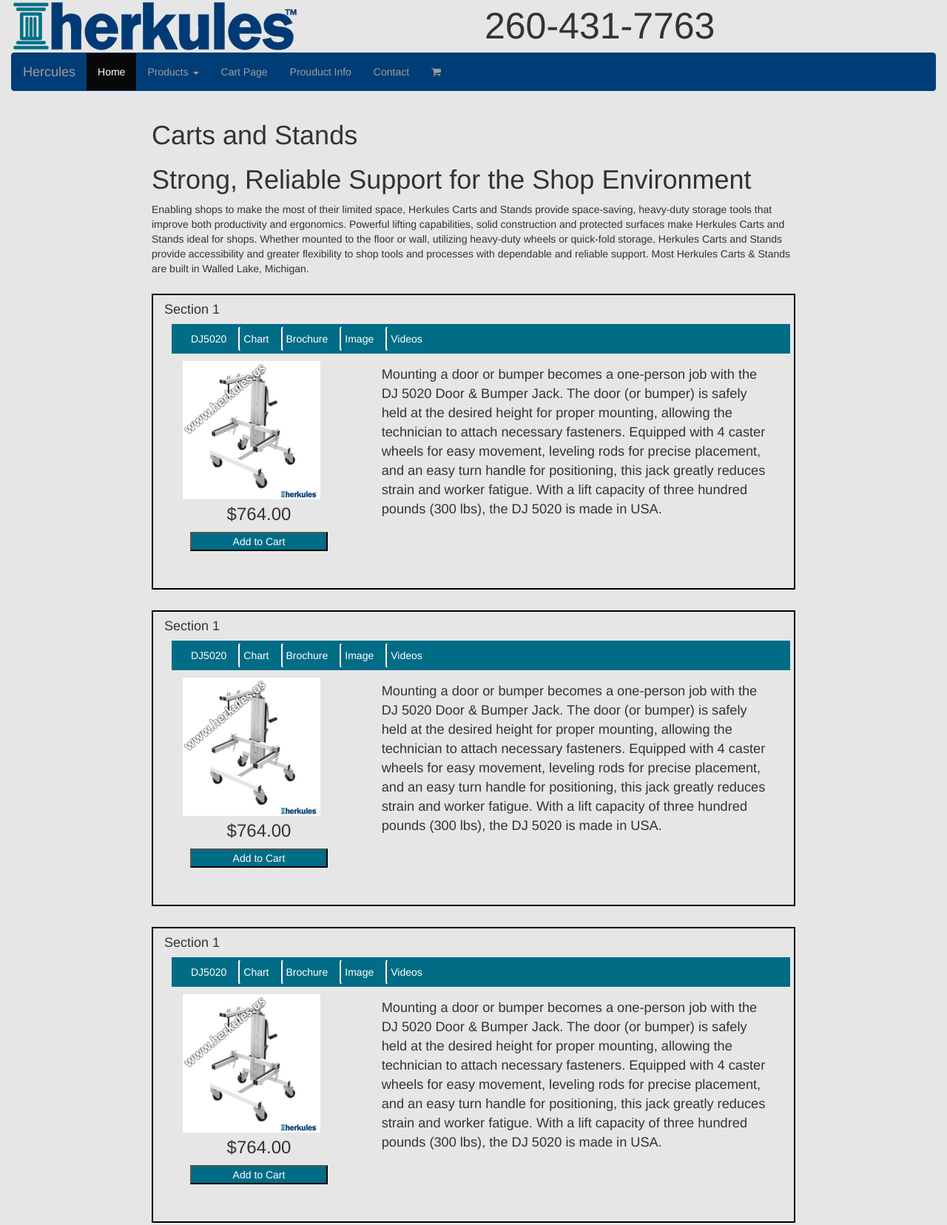
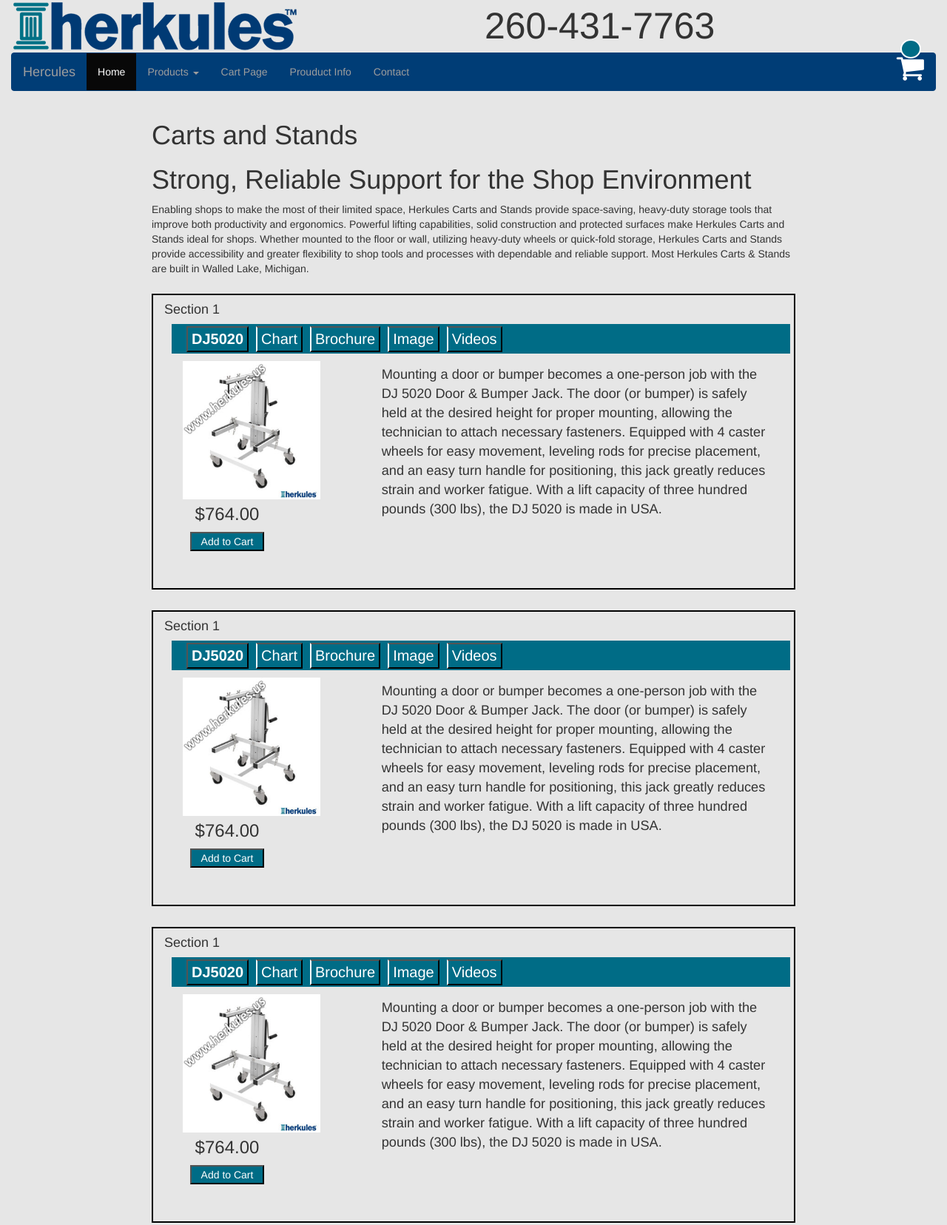
Before and after one commit to JacobMason83/ecommerceClone, a plain HTML site: page index.html in a window 1280 px wide. Shown: the top 1656 px of the page at 74% size. Drawn offline with nearby package versions, Linux system fonts and the light colour scheme.

Commit message:
added styles and js to the file structure

```diff
--- a/index.html
+++ b/index.html
@@ -7,11 +7,12 @@
     <link rel="stylesheet" href="https://maxcdn.bootstrapcdn.com/bootstrap/3.4.1/css/bootstrap.min.css">
     <script src="https://ajax.googleapis.com/ajax/libs/jquery/3.5.1/jquery.min.js"></script>
     <script src="https://maxcdn.bootstrapcdn.com/bootstrap/3.4.1/js/bootstrap.min.js"></script>
+
     <link
       rel="stylesheet"
       href="https://cdnjs.cloudflare.com/ajax/libs/font-awesome/4.7.0/css/font-awesome.min.css"
     />
-    <link href="styles/main.css" rel="stylesheet" />
+    <link href="./styles/index.css" rel="stylesheet" />
     <link  href="./pages/pay-page.html">
     <script src='./scripts/cart.js' async ></script>
   </head>
@@ -45,10 +46,10 @@
               <li><a href="#">Prouduct Info</a></li>
               <li><a href="#">Contact</a></li>
 
-                <li class='nav-bar-right icon-bar justify-content-end'><i class='count-custom'></i><a class="fa fa-shopping-cart" aria-hidden="true"></a></li>
 
             </ul>
 
+            <div class='nav-bar-right icon-bar count-div'><i class='count-custom'></i><a class="fa fa-shopping-cart" aria-hidden="true"></a></div>
           </div>
           </div>
       </nav>
@@ -74,11 +75,11 @@
                   <h4>Section 1</h4>
                 </div>
                   <div class="menu list-inline  ">
-                      <a class='tab-links-title' target="_blank" class='title'><button class="btn">DJ5020</button></a>
-                      <a class='tab-links' target="_blank" class='links'><button class="btn">Chart</button></a>
-                      <a class='tab-links' target="_blank" class='links'><button class="btn">Brochure</button></a>
-                      <a class='tab-links' target="_blank" class='links'><button class="btn">Image</button></a>
-                      <a class='tab-links' target="_blank" class='links'><button class="btn">Videos</button></a>
+                      <a class='tab-links-title' target="_blank" class='title'><button class="menu-btn">DJ5020</button></a>
+                      <a class='tab-links' target="_blank" class='links'><button class="menu-btn">Chart</button></a>
+                      <a class='tab-links' target="_blank" class='links'><button class="menu-btn">Brochure</button></a>
+                      <a class='tab-links' target="_blank" class='links'><button class="menu-btn">Image</button></a>
+                      <a class='tab-links' target="_blank" class='links'><button class="menu-btn">Videos</button></a>
                   </div>
 
 
@@ -90,7 +91,7 @@
                       </div>
                       <div id="bottom">
                         <h3>$764.00</h3>
-                        <button id='btn' type="button">Add to Cart</button>
+                        <button class='card-btn' type="button">Add to Cart</button>
                       </div>
                   </li>
                     </ol>
@@ -100,11 +101,11 @@
                   <h4>Section 1</h4>
                 </div>
                   <div class="menu list-inline  ">
-                      <a class='tab-links-title' target="_blank" class='title'><button class="btn">DJ5020</button></a>
-                      <a class='tab-links' target="_blank" class='links'><button class="btn">Chart</button></a>
-                      <a class='tab-links' target="_blank" class='links'><button class="btn">Brochure</button></a>
-                      <a class='tab-links' target="_blank" class='links'><button class="btn">Image</button></a>
-                      <a class='tab-links' target="_blank" class='links'><button class="btn">Videos</button></a>
+                      <a class='tab-links-title' target="_blank" class='title'><button class="menu-btn">DJ5020</button></a>
+                      <a class='tab-links' target="_blank" class='links'><button class="menu-btn">Chart</button></a>
+                      <a class='tab-links' target="_blank" class='links'><button class="menu-btn">Brochure</button></a>
+                      <a class='tab-links' target="_blank" class='links'><button class="menu-btn">Image</button></a>
+                      <a class='tab-links' target="_blank" class='links'><button class="menu-btn">Videos</button></a>
                   </div>
 
 
@@ -116,7 +117,7 @@
                       </div>
                       <div id="bottom">
                         <h3>$764.00</h3>
-                        <button id='btn' type="button">Add to Cart</button>
+                        <button class='card-btn' type="button">Add to Cart</button>
                       </div>
                   </li>
                     </ol>
@@ -126,11 +127,11 @@
                   <h4>Section 1</h4>
                 </div>
                   <div class="menu list-inline  ">
-                      <a class='tab-links-title' target="_blank" class='title'><button class="btn">DJ5020</button></a>
-                      <a class='tab-links' target="_blank" class='links'><button class="btn">Chart</button></a>
-                      <a class='tab-links' target="_blank" class='links'><button class="btn">Brochure</button></a>
-                      <a class='tab-links' target="_blank" class='links'><button class="btn">Image</button></a>
-                      <a class='tab-links' target="_blank" class='links'><button class="btn">Videos</button></a>
+                      <a class='tab-links-title' target="_blank" class='title'><button class="menu-btn">DJ5020</button></a>
+                      <a class='tab-links' target="_blank" class='links'><button class="menu-btn">Chart</button></a>
+                      <a class='tab-links' target="_blank" class='links'><button class="menu-btn">Brochure</button></a>
+                      <a class='tab-links' target="_blank" class='links'><button class="menu-btn">Image</button></a>
+                      <a class='tab-links' target="_blank" class='links'><button class="menu-btn">Videos</button></a>
                   </div>
 
 
@@ -142,7 +143,7 @@
                       </div>
                       <div id="bottom">
                         <h3>$764.00</h3>
-                        <button id='btn' type="button">Add to Cart</button>
+                        <button class='card-btn' type="button">Add to Cart</button>
                       </div>
                   </li>
                     </ol>
@@ -152,11 +153,11 @@
                   <h4>Section 1</h4>
                 </div>
                   <div class="menu list-inline  ">
-                      <a class='tab-links-title' target="_blank" class='title'><button class="btn">DJ5020</button></a>
-                      <a class='tab-links' target="_blank" class='links'><button class="btn">Chart</button></a>
-                      <a class='tab-links' target="_blank" class='links'><button class="btn">Brochure</button></a>
-                      <a class='tab-links' target="_blank" class='links'><button class="btn">Image</button></a>
-                      <a class='tab-links' target="_blank" class='links'><button class="btn">Videos</button></a>
+                      <a class='tab-links-title' target="_blank" ><button class="menu-btn">DJ5020</button></a>
+                      <a class='tab-links' target="_blank" class='links'><button class="menu-btn">Chart</button></a>
+                      <a class='tab-links' target="_blank" class='links'><button class="menu-btn">Brochure</button></a>
+                      <a class='tab-links' target="_blank" class='links'><button class="menu-btn">Image</button></a>
+                      <a class='tab-links' target="_blank" class='links'><button class="menu-btn">Videos</button></a>
                   </div>
 
 
@@ -168,7 +169,7 @@
                       </div>
                       <div id="bottom">
                         <h3>$764.00</h3>
-                        <button id='btn' type="button">Add to Cart</button>
+                        <button class='card-btn' type="button">Add to Cart</button>
                       </div>
                   </li>
                     </ol>
@@ -178,11 +179,11 @@
                   <h4>Section 1</h4>
                 </div>
                   <div class="menu list-inline  ">
-                      <a class='tab-links-title' target="_blank" class='title'><button class="btn">DJ5020</button></a>
-                      <a class='tab-links' target="_blank" class='links'><button class="btn">Chart</button></a>
-                      <a class='tab-links' target="_blank" class='links'><button class="btn">Brochure</button></a>
-                      <a class='tab-links' target="_blank" class='links'><button class="btn">Image</button></a>
-                      <a class='tab-links' target="_blank" class='links'><button class="btn">Videos</button></a>
+                      <a class='tab-links-title' target="_blank" class='title'><button class="menu-btn">DJ5020</button></a>
+                      <a class='tab-links' target="_blank" class='links'><button class="menu-btn">Chart</button></a>
+                      <a class='tab-links' target="_blank" class='links'><button class="menu-btn">Brochure</button></a>
+                      <a class='tab-links' target="_blank" class='links'><button class="menu-btn">Image</button></a>
+                      <a class='tab-links' target="_blank" class='links'><button class="menu-btn">Videos</button></a>
                   </div>
 
 
@@ -194,7 +195,7 @@
                       </div>
                       <div id="bottom">
                         <h3>$764.00</h3>
-                        <button id='btn' type="button">Add to Cart</button>
+                        <button class='card-btn' type="button">Add to Cart</button>
                       </div>
                   </li>
                     </ol>
--- a/scripts/cart.js
+++ b/scripts/cart.js
@@ -1,8 +1,8 @@
-let AddToCart = document.getElementById('btn')
+let AddToCart = document.getElementsByClassName('cart-btn')
 
 for(let i = 0; i < AddToCart.length; i++){
     let  button = AddToCart[i]
-    button.addEventListener('click', function(){
+    button.addEventListener('click',  function() {
         console.log('you clicked me')
     })
 }
--- a/scripts/index.js
+++ b/scripts/index.js
@@ -17,3 +17,17 @@ function topFunction() {
   document.body.scrollTop = 0; // For Safari
   document.documentElement.scrollTop = 0; // For Chrome, Firefox, IE and Opera
 }
+
+const cartAdded = document.getElementsByClassName('card-btn')
+for(var i = 0; i < cartAdded.length; i++){
+  const button = cartAdded[i]
+  let count = 0
+  button.addEventListener('click', () => {
+    const addtoDiv = document.getElementsByClassName('.count-custom')
+    if(addtoDiv.innerHTML === null ){
+      addtoDiv.innerHTML = count + 1
+    } else {
+      addtoDiv.innerHTML = count + 1
+    }
+  })
+}
--- a/styles/index.scss
+++ b/styles/index.scss
@@ -12,20 +12,31 @@ body {
         color: white;
         }
     }
+
     .count-custom {
-        position: absolute;
-        top: -40px;
-        left: -4px;
+        position: relative;
+        top: -33px;
+        left: 33px;
         background: #006C86;
-        min-width: 25px;
-        height: 20px;
+        min-width: 28px;
+        height: 26px;
         border-radius: 150%;
         font-size: 20px;
         display: block;
         padding: 7px 7px 10px;
         border: 2px solid #fff;
         text-align: center;
-        box-shadow: 1px 2px 4px rgb(0 0 0 / 50%);
+        //box-shadow: 1px 2px 4px rgb(0 0 0 / 50%);
+        -webkit-border-radius: 150%;
+        -moz-border-radius: 150%;
+        -ms-border-radius: 150%;
+        -o-border-radius: 150%;
+}
+    .count-div {
+        display: flex;
+        justify-content: flex-end;
+        align-items: flex-end;
+        font-size: 40px;
     }
     .heros-container {
         max-width: 900px;
@@ -65,7 +76,7 @@ body {
                         }
                         .tab-links-title {
                             font-weight: bolder;
-                            .btn {
+                            .menu-btn {
                                 padding-right: 5px;
                                 padding-left: 5px;
                                 background-color: #006C86;
@@ -78,7 +89,7 @@ body {
                         }
                         .tab-links {
                             font-weight: 500;
-                            .btn {
+                            .menu-btn {
                                  border-left: 2px solid snow;
                                  margin-left: 10px;
                                  padding-right: 5px;
@@ -116,10 +127,10 @@ body {
                         flex-direction: column;
                         justify-content: center;
                         align-items: center;
-                        #btn {
+                        .card-btn {
                             background-color: #006C86;
                             color: white;
-                            width: 186px;
+                            width: 100px;
                             &:hover {
                                 background-color: #E6E6E6;
                                 color: #006C86;
```
Also changed, not shown: styles/index.css, styles/main.css, 2 other files.
